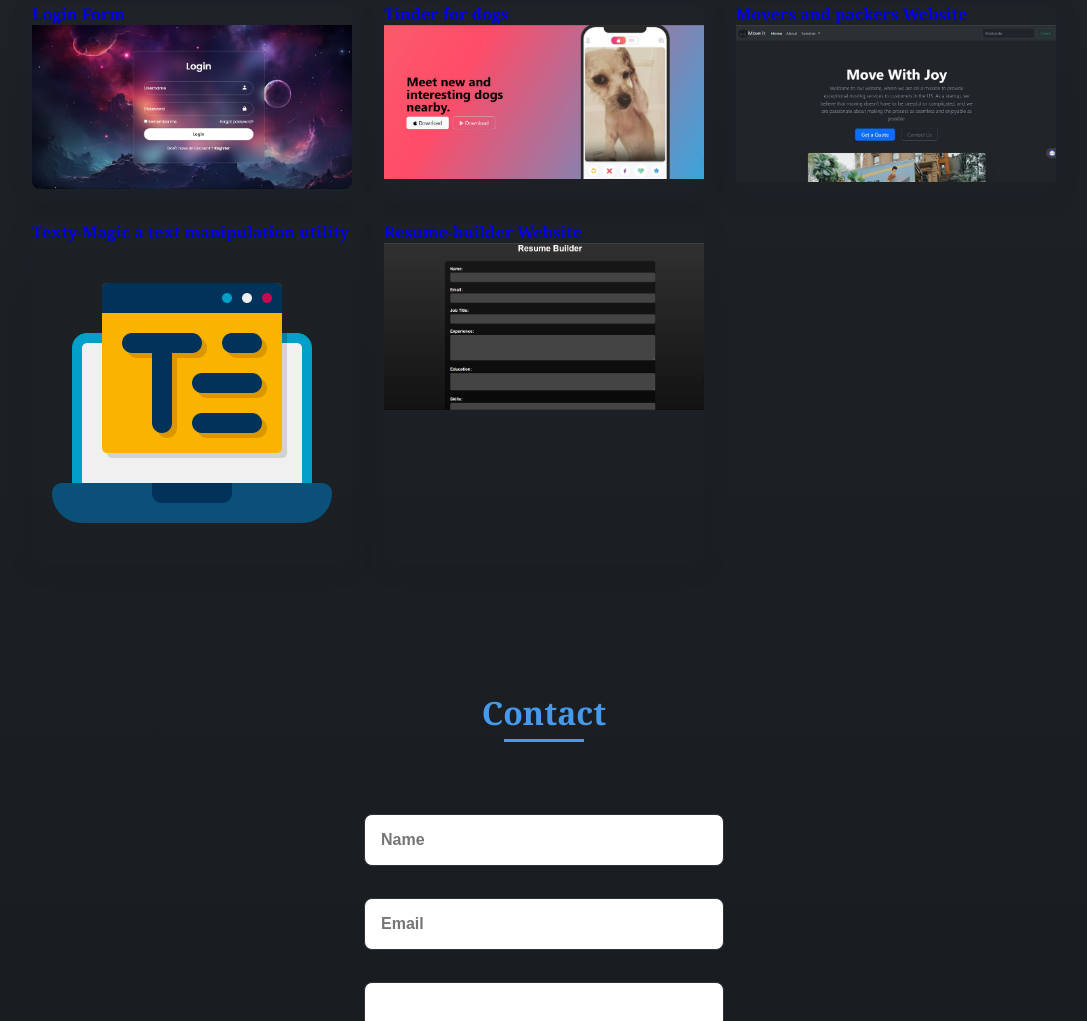
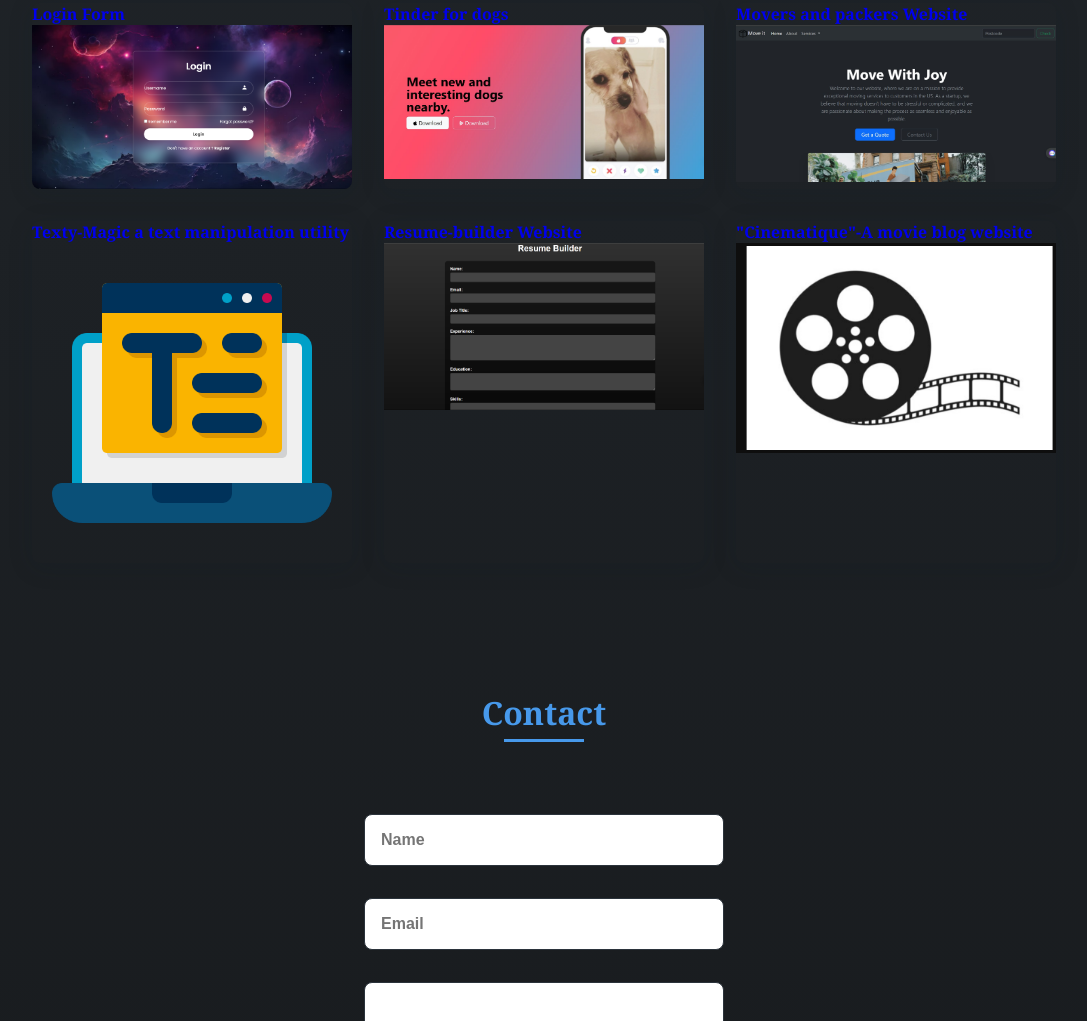
Before and after one commit to itsmeAk03/CodeClauseInternship_PortfolioWebsite, a plain HTML site: page index.html in a window 1280 px wide. Shown: the part 2973-3994 px from the top of the page, without its empty margins (96-1183 px from the left). Drawn offline with nearby package versions, Linux system fonts and the light colour scheme.

Commit message:
movie-blog-website

```diff
--- a/index.html
+++ b/index.html
@@ -218,6 +218,10 @@
                         Resume-builder Website
                         <img src="assets/img/Screenshot 2024-06-05 081157.png" alt="">
                     </a>
+                    <a href="https://github.com/itsmeAk03/Movie-Blog-Website" class="work__img">
+                        "Cinematique"-A movie blog website
+                        <img src="assets/img/cine.png" alt="">
+                    </a>
                 </div>
             </section>
 
```
Also changed, not shown: assets/img/cine.png (added).
